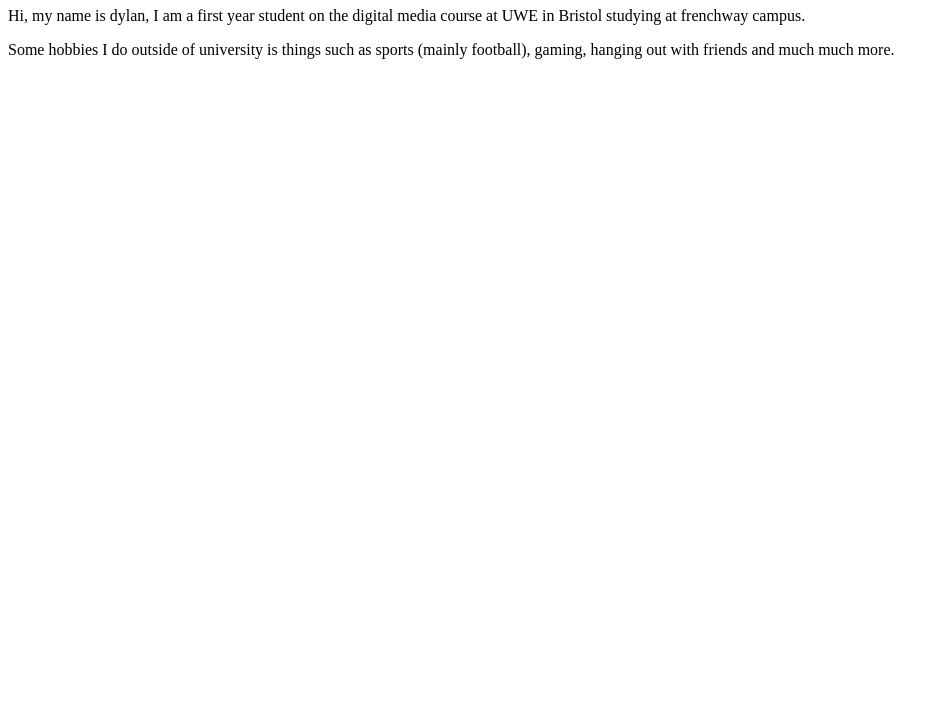
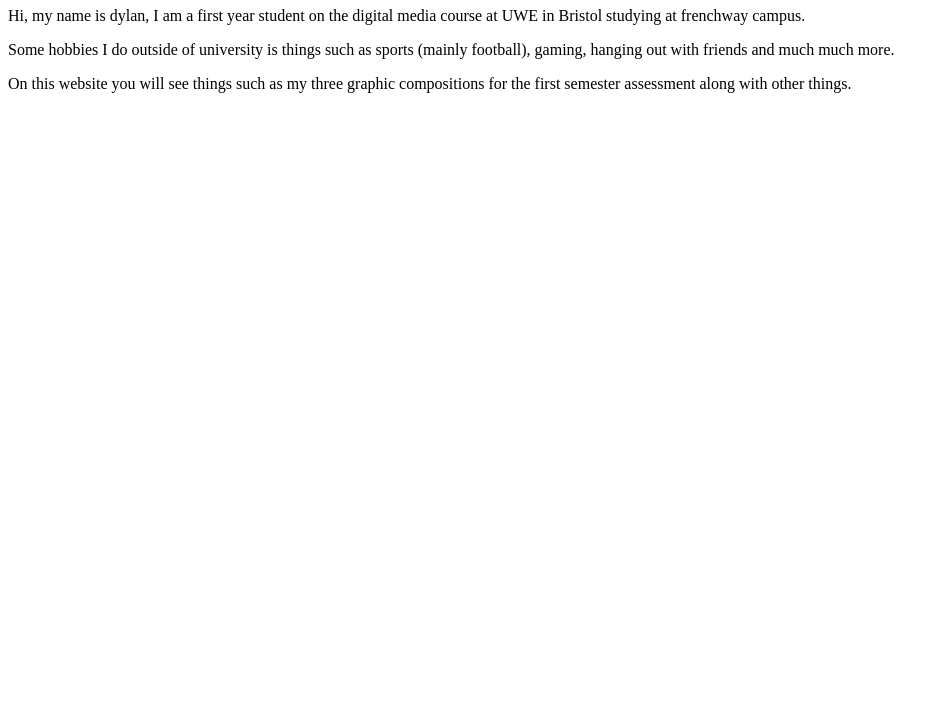
Before and after one commit to Dylan-Cheetham/Website, a plain HTML site: page index.html in a window 1280 px wide. Shown: the part 73-800 px from the top of the page, without its empty margins (0-949 px from the left). Drawn offline with Linux system fonts and the light colour scheme.

Commit message:
adding 3rd p tag
adding a 3rd p tag explaining to the user what to expect to see on the website.

```diff
--- a/index.html
+++ b/index.html
@@ -12,5 +12,6 @@
     <h1>dylan's portfolio website</h1>
     <p>Hi, my name is dylan, I am a first year student on the digital media course at UWE in Bristol studying at frenchway campus.</p>
     <p>Some hobbies I do outside of university is things such as sports (mainly football), gaming, hanging out with friends and much much more.</p>
+    <p>On this website you will see things such as my three graphic compositions for the first semester assessment along with other things.</p>
 </body>
 </html>
```
